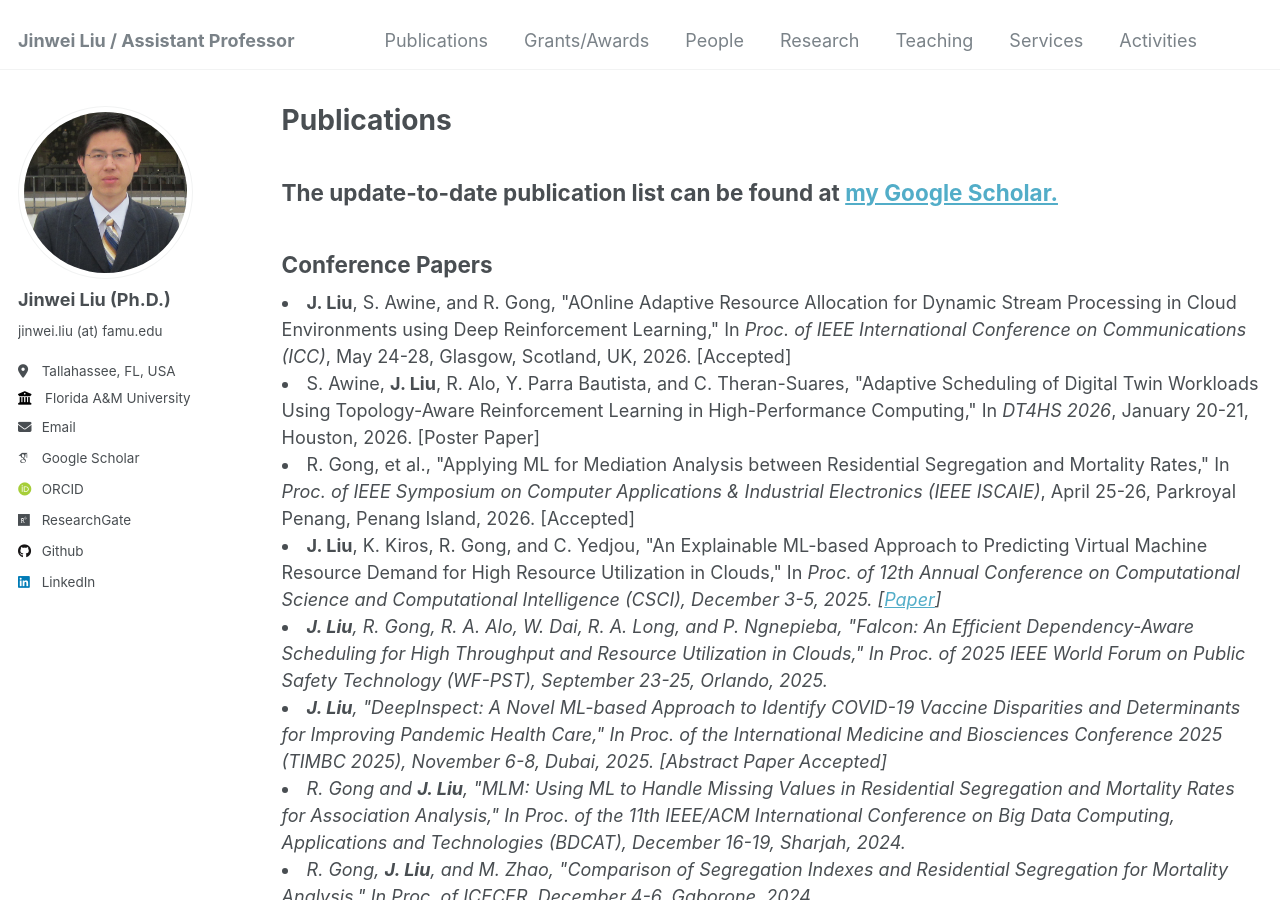
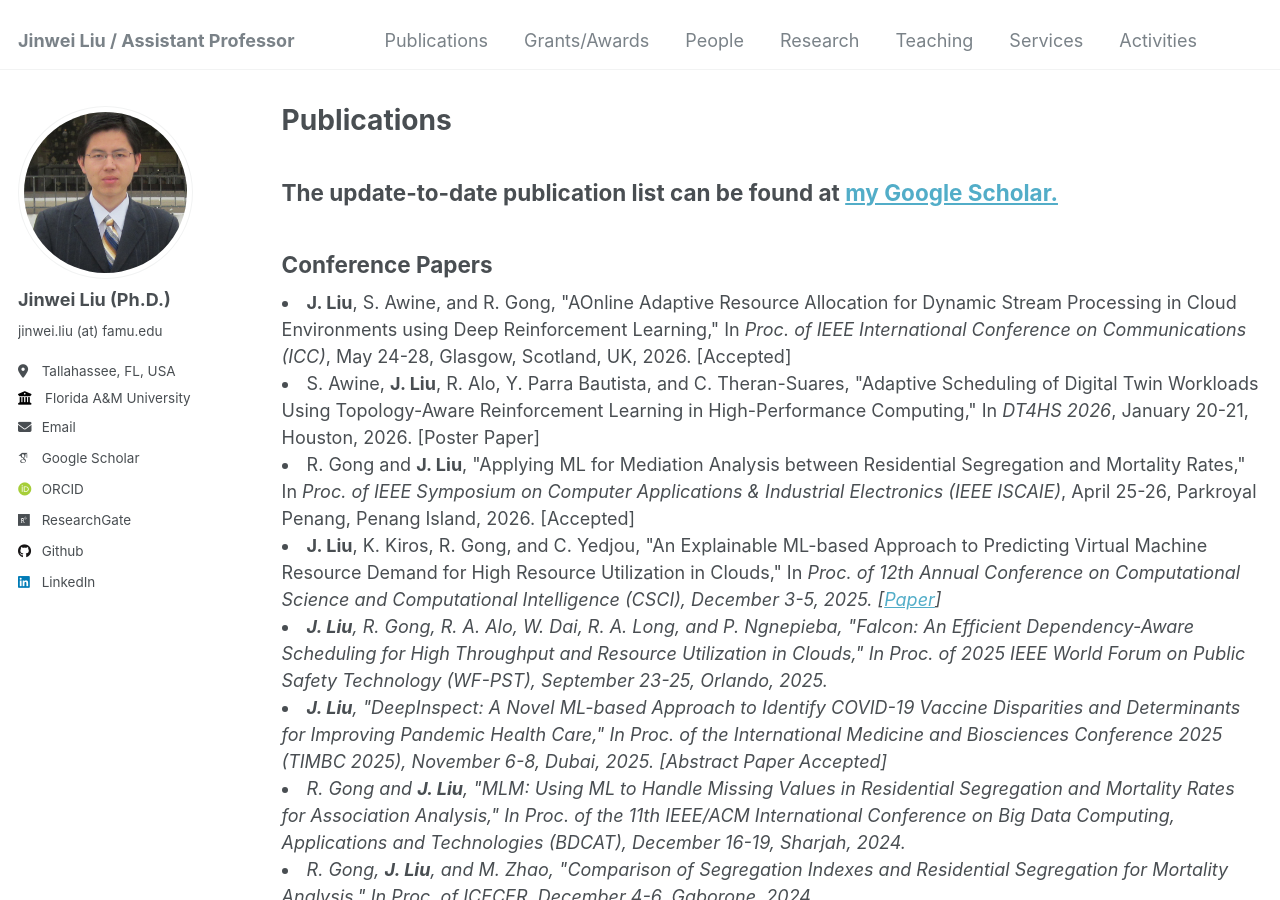
Before and after one commit to jinweiliucu/jinweiliucu.github.io, a Jekyll site: the page built from _publications/publications.html, in a window 1280 px wide and 900 px high. Built offline with Jekyll 4.4.1, drawn with Linux system fonts in a browser that asks for light colours; some web fonts are replaced.

Commit message:
Update publications.html

```diff
--- a/_publications/publications.html
+++ b/_publications/publications.html
@@ -24,7 +24,7 @@ author_profile: true
     </li>
 
     <li>
-    R. Gong, et al., "Applying ML for Mediation Analysis between Residential Segregation and Mortality Rates,"
+    R. Gong and <strong>J. Liu</strong>, "Applying ML for Mediation Analysis between Residential Segregation and Mortality Rates,"
     In <em>Proc. of IEEE Symposium on Computer Applications & Industrial Electronics (IEEE ISCAIE)</em>, April 25-26, Parkroyal Penang, Penang Island, 2026. [Accepted]
     <!-- [<a href="/files/articles/WF-PST2025LiuFalcon.pdf">Paper</a>]</span> -->
     </span><br>
```
